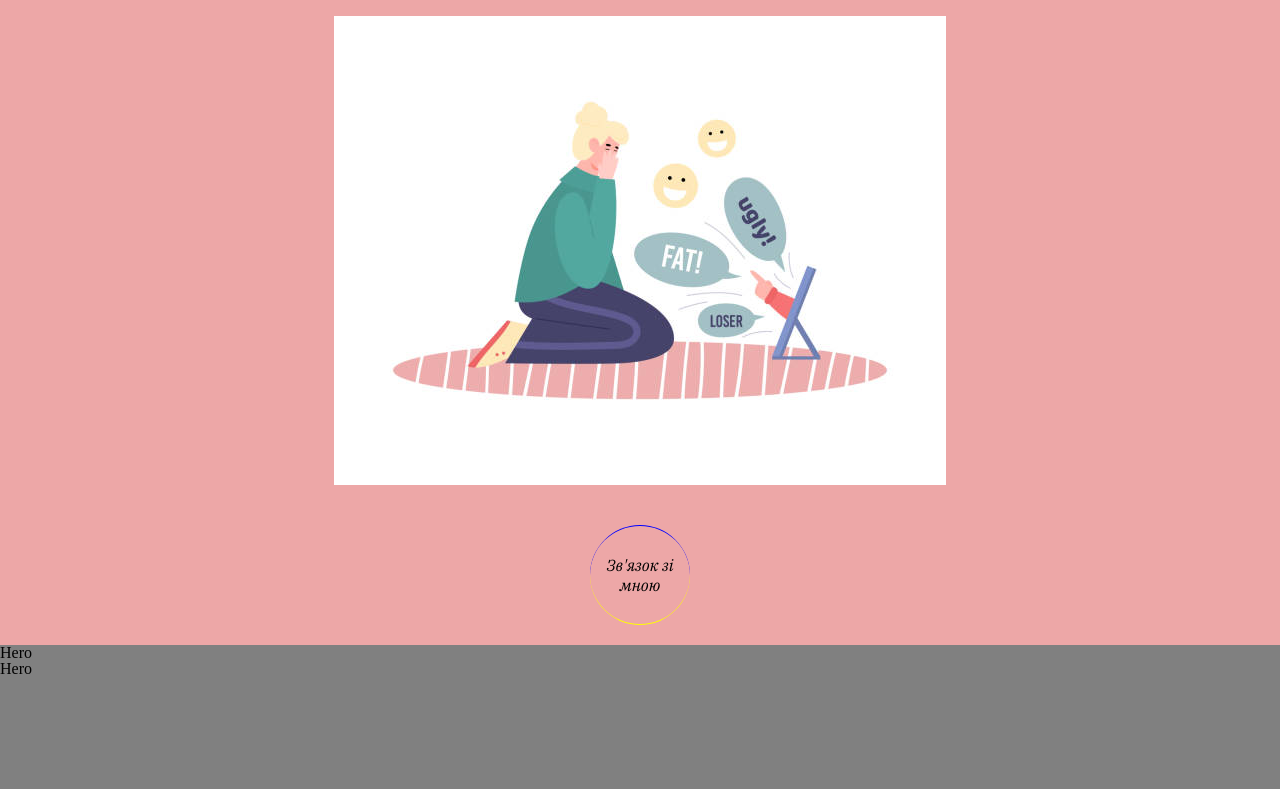
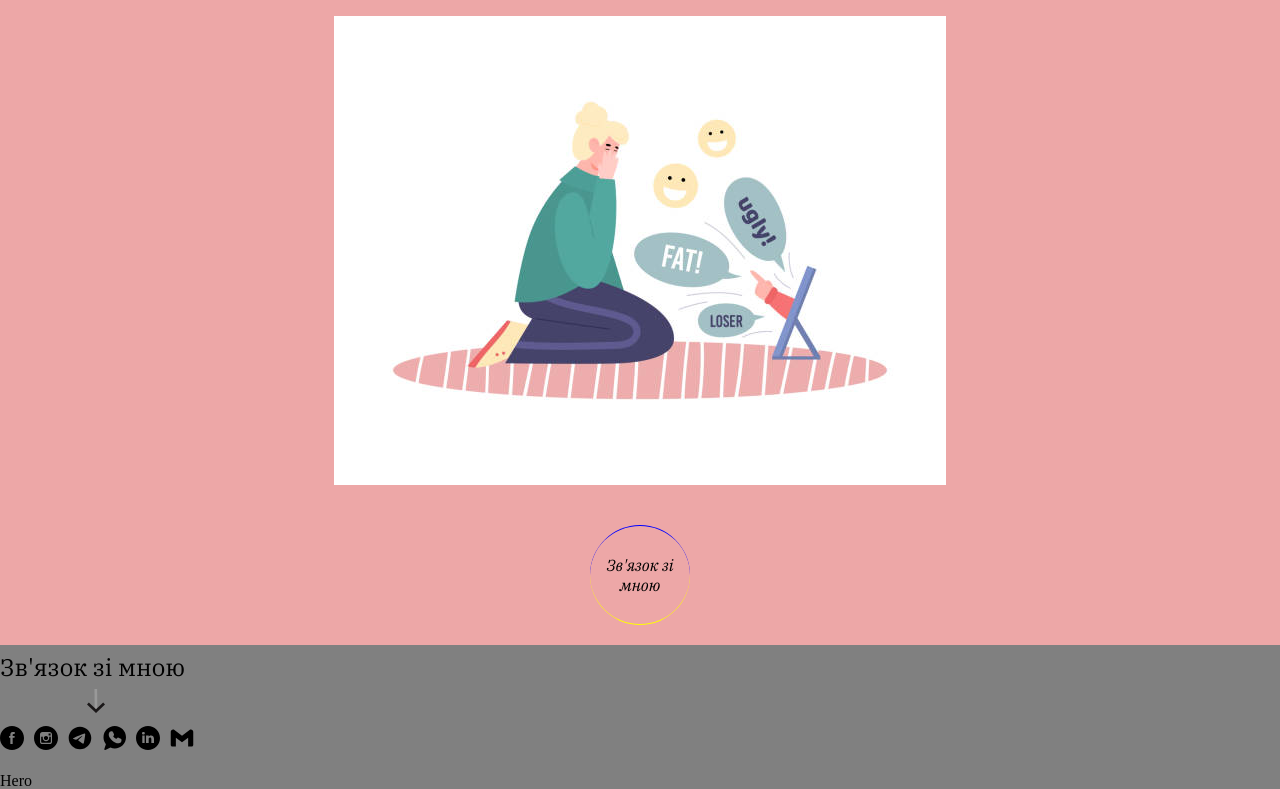
Before and after one commit to dmitruz/psychologist_liuda, a React (Create React App) app: page / in a window 1280 px wide. Shown: the part 1413-2202 px from the top of the page. Before the commit the page ends 2090 px from the top, so only its background shows below. Built offline with nearby package versions, Linux system fonts and the light colour scheme.

Commit message:
add contacts

```diff
--- a/src/components/MobileMenu/MobileMenu.scss
+++ b/src/components/MobileMenu/MobileMenu.scss
@@ -29,7 +29,7 @@
 
     &__img {
         width: 24px;
-        margin-left: 120px;
+        margin: 10px 0 0 84px;
     }
 }
 
@@ -55,4 +55,11 @@
 .menu__sociale-img {
     width: 24px;
     margin-bottom: 20px;
+    transition: transform 0.3s ease;
 }
+
+.menu__sociale-link:hover .menu__sociale-img,
+.menu__sociale-link:focus .menu__sociale-img {
+    transform: scale(1.2);
+
+}
--- a/src/components/MobileMenu/MobileMenu.tsx
+++ b/src/components/MobileMenu/MobileMenu.tsx
@@ -24,32 +24,32 @@ export const MobileMenu = ({ handleCloseMenu }: { handleCloseMenu: () => void })
                 <div className="menu__sociale">
                     <ul className="menu__sociale-list">
                         <li className="menu__sociale-item">
-                            <a href="www.facebook.com" className="menu__sociale-link">
+                            <a href="www.facebook.com" className="menu__sociale-link" target="_blank" rel="noreferrer">
                                 <img src={faceBook} alt="facebook" className="menu__sociale-img" />
                             </a>
                         </li>
                         <li className="menu__sociale-item">
-                            <a href="www.facebook.com" className="menu__sociale-link">
+                            <a href="www.facebook.com" className="menu__sociale-link" target="_blank" rel="noreferrer">
                                 <img src={instaGram} alt="facebook" className="menu__sociale-img" />
                             </a>
                         </li>
                         <li className="menu__sociale-item">
-                            <a href="https://t.me/bassliudmyla" className="menu__sociale-link">
+                            <a href="https://t.me/bassliudmyla" className="menu__sociale-link" target="_blank" rel="noreferrer">
                                 <img src={teleGram} alt="facebook" className="menu__sociale-img" />
                             </a>
                         </li>
                         <li className="menu__sociale-item">
-                            <a href="https://wa.me/380986268243" className="menu__sociale-link">
+                            <a href="https://wa.me/380986268243" className="menu__sociale-link" target="_blank" rel="noreferrer">
                                 <img src={watsApp} alt="facebook" className="menu__sociale-img" />
                             </a>
                         </li>
                         <li className="menu__sociale-item">
-                            <a href="www.facebook.com" className="menu__sociale-link">
+                            <a href="www.facebook.com" className="menu__sociale-link" target="_blank" rel="noreferrer">
                                 <img src={linkedIn} alt="facebook" className="menu__sociale-img" />
                             </a>
                         </li>
                         <li className="menu__sociale-item">
-                            <a href="mailto:ludochkabass@gmail.com" className="menu__sociale-link">
+                            <a href="mailto:ludochkabass@gmail.com" className="menu__sociale-link" target="_blank" rel="noreferrer">
                                 <img src={gMail} alt="facebook" className="menu__sociale-img" />
                             </a>
                         </li>
--- /dev/null
+++ b/src/components/MyContacts/MyContacts.jsx
@@ -0,0 +1,55 @@
+
+import faceBook from '../images/facebook-round.svg';
+import instaGram from '../images/instagram-round.svg';
+import teleGram from '../images/telegram.svg';
+import watsApp from '../images/whatsapp-whats-app.svg';
+import linkedIn from '../images/linkedin-round.svg';
+import gMail from '../images/gmail.svg';
+import '../MobileMenu/MobileMenu.scss';
+import downArrow from '../images/down-arrow-multimedia-option.svg';
+
+export const MyContacts = () => {
+    return (
+        <>
+            <p className="menu-content__text">Зв'язок зі мною
+            </p>
+            <img src={downArrow} alt="downArrow" className="menu-content__img" />
+            <div className="menu__sociale">
+                <ul className="menu__sociale-list">
+                    <li className="menu__sociale-item">
+                        <a href="www.facebook.com" className="menu__sociale-link" target="_blank" rel="noreferrer">
+                            <img src={faceBook} alt="facebook" className="menu__sociale-img" />
+                        </a>
+                    </li>
+                    <li className="menu__sociale-item">
+                        <a href="www.facebook.com" className="menu__sociale-link" target="_blank" rel="noreferrer">
+                            <img src={instaGram} alt="facebook" className="menu__sociale-img" />
+                        </a>
+                    </li>
+                    <li className="menu__sociale-item">
+                        <a href="https://t.me/bassliudmyla" className="menu__sociale-link" target="_blank" rel="noreferrer">
+                            <img src={teleGram} alt="facebook" className="menu__sociale-img" />
+                        </a>
+                    </li>
+                    <li className="menu__sociale-item">
+                        <a href="https://wa.me/380986268243" className="menu__sociale-link" target="_blank" rel="noreferrer">
+                            <img src={watsApp} alt="facebook" className="menu__sociale-img" />
+                        </a>
+                    </li>
+                    <li className="menu__sociale-item">
+                        <a href="www.facebook.com" className="menu__sociale-link" target="_blank" rel="noreferrer">
+                            <img src={linkedIn} alt="facebook" className="menu__sociale-img" />
+                        </a>
+                    </li>
+                    <li className="menu__sociale-item">
+                        <a href="mailto:ludochkabass@gmail.com" className="menu__sociale-link" target="_blank" rel="noreferrer">
+                            <img src={gMail} alt="facebook" className="menu__sociale-img" />
+                        </a>
+                    </li>
+                </ul>
+            </div>
+        </>
+    )
+}
+
+export default MyContacts;
--- a/src/components/MyContacts/MyContacts.tsx
+++ /dev/null
@@ -1,7 +0,0 @@
-export const MyContacts = () => {
-    return (
-        <div>
-            Hero
-        </div>
-    )
-}
```
Also changed, not shown: src/components/MyContacts/MyContacts.module.css (deleted).
